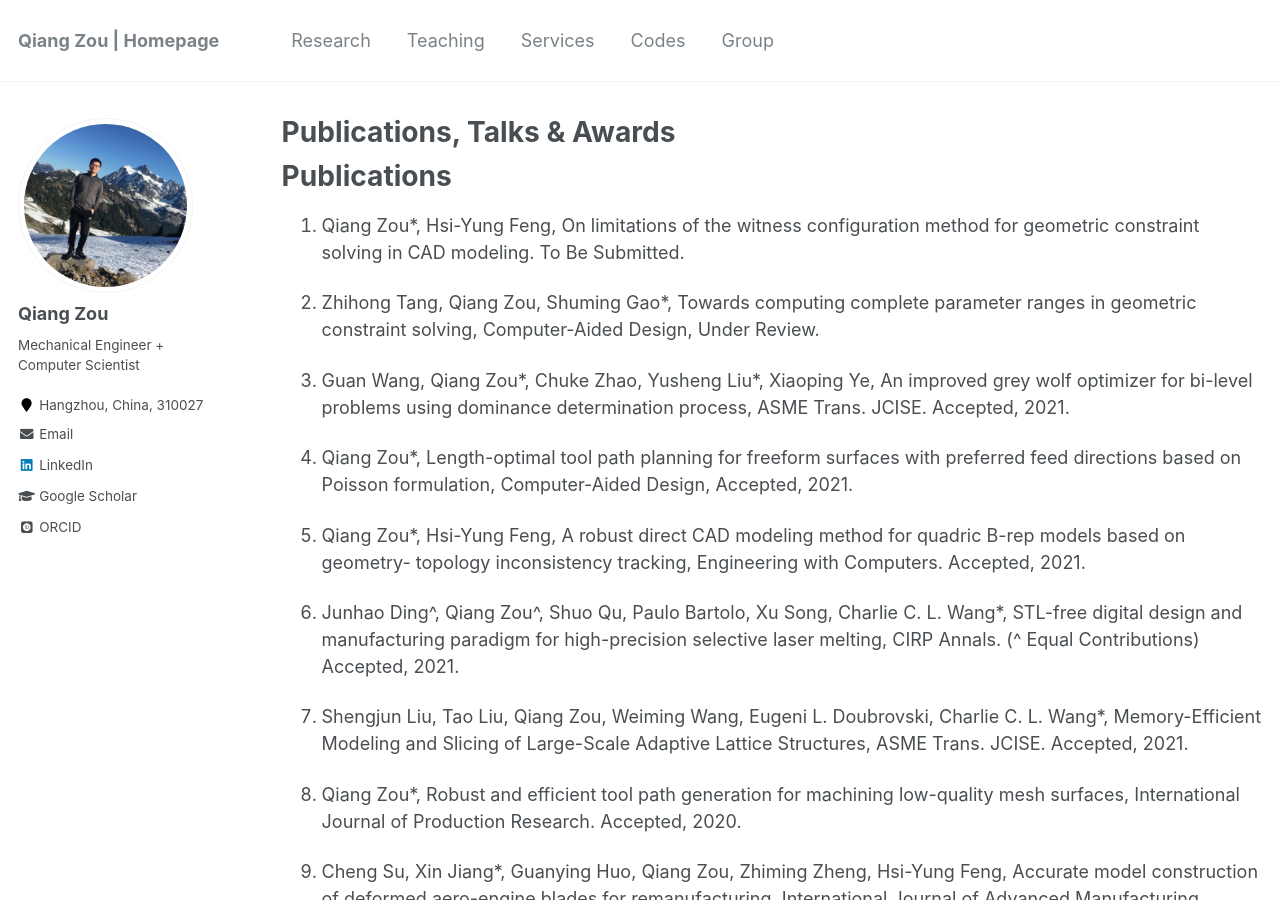
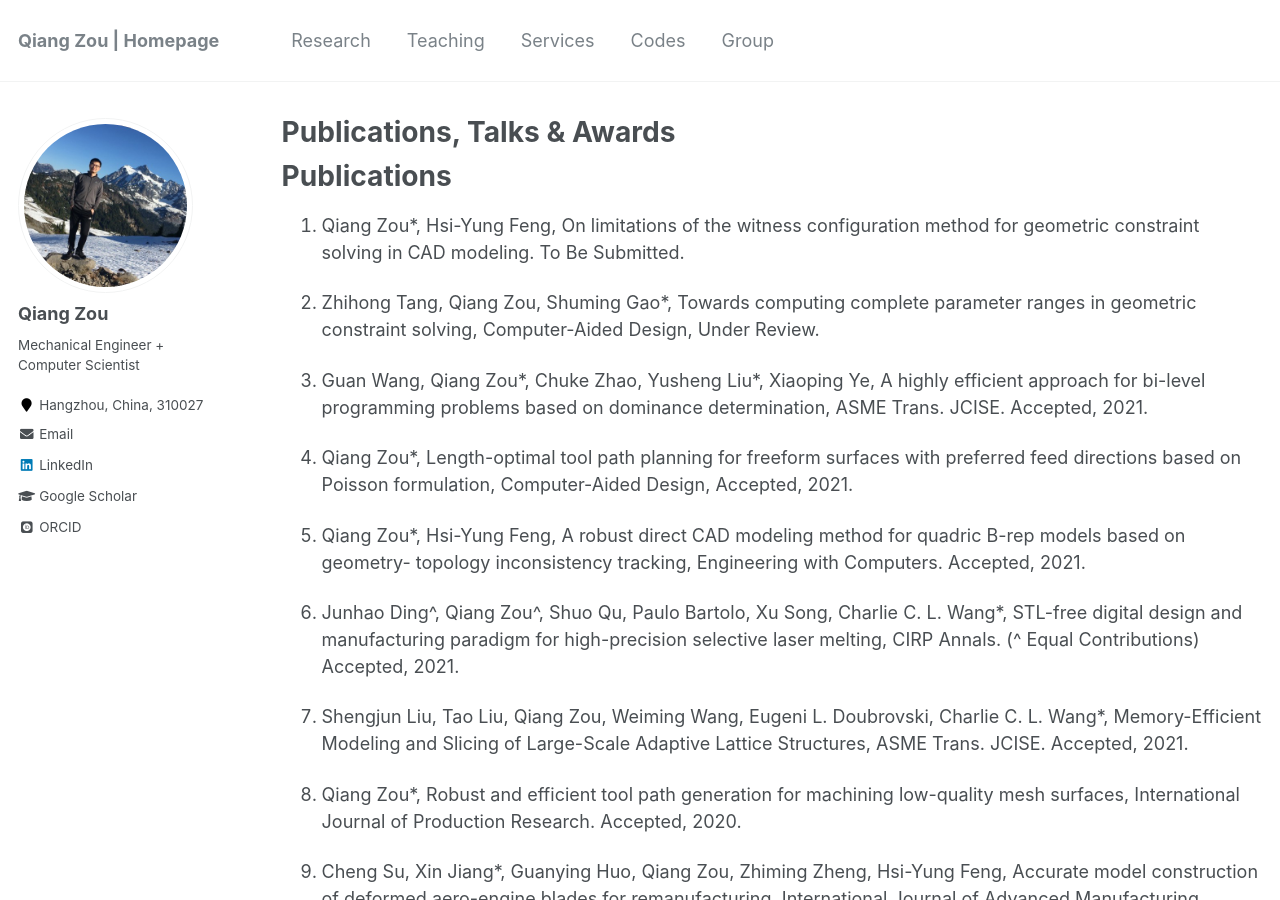
Before and after one commit to Qiang-Zou/Qiang-Zou.github.io, a Jekyll site: the page built from _pages/research.md, in a window 1280 px wide and 900 px high. Built offline with Jekyll 4.4.1, drawn with Linux system fonts in a browser that asks for light colours; some web fonts are replaced.

Commit message:
Update research.md

```diff
--- a/_pages/research.md
+++ b/_pages/research.md
@@ -15,7 +15,7 @@ Publications
 
 1. Zhihong Tang, Qiang Zou, Shuming Gao*, Towards computing complete parameter ranges in geometric constraint solving, Computer-Aided Design, Under Review.
 
-1. Guan Wang, Qiang Zou\*, Chuke Zhao, Yusheng Liu\*, Xiaoping Ye, An improved grey wolf optimizer for bi-level problems using dominance determination process, ASME Trans. JCISE. Accepted, 2021.
+1. Guan Wang, Qiang Zou\*, Chuke Zhao, Yusheng Liu\*, Xiaoping Ye, A highly efficient approach for bi-level programming problems based on dominance determination, ASME Trans. JCISE. Accepted, 2021.
 
 1. Qiang Zou*, Length-optimal tool path planning for freeform surfaces with preferred feed directions based on Poisson formulation, Computer-Aided Design, Accepted, 2021.
 
```
